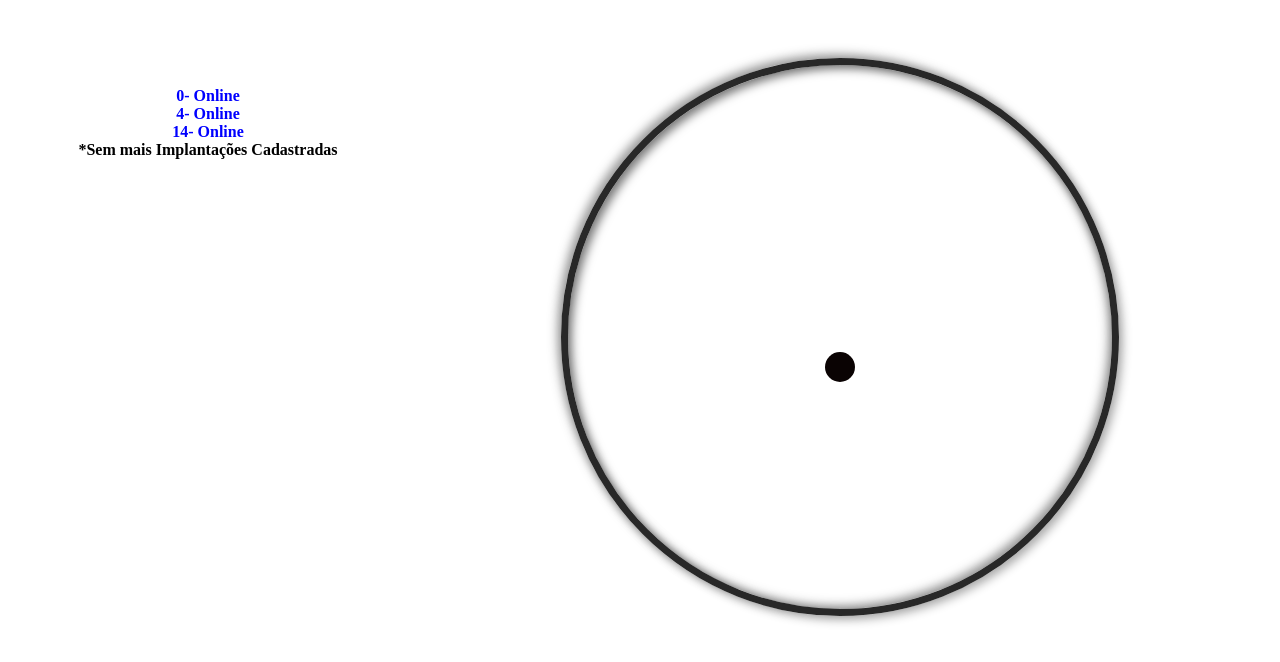
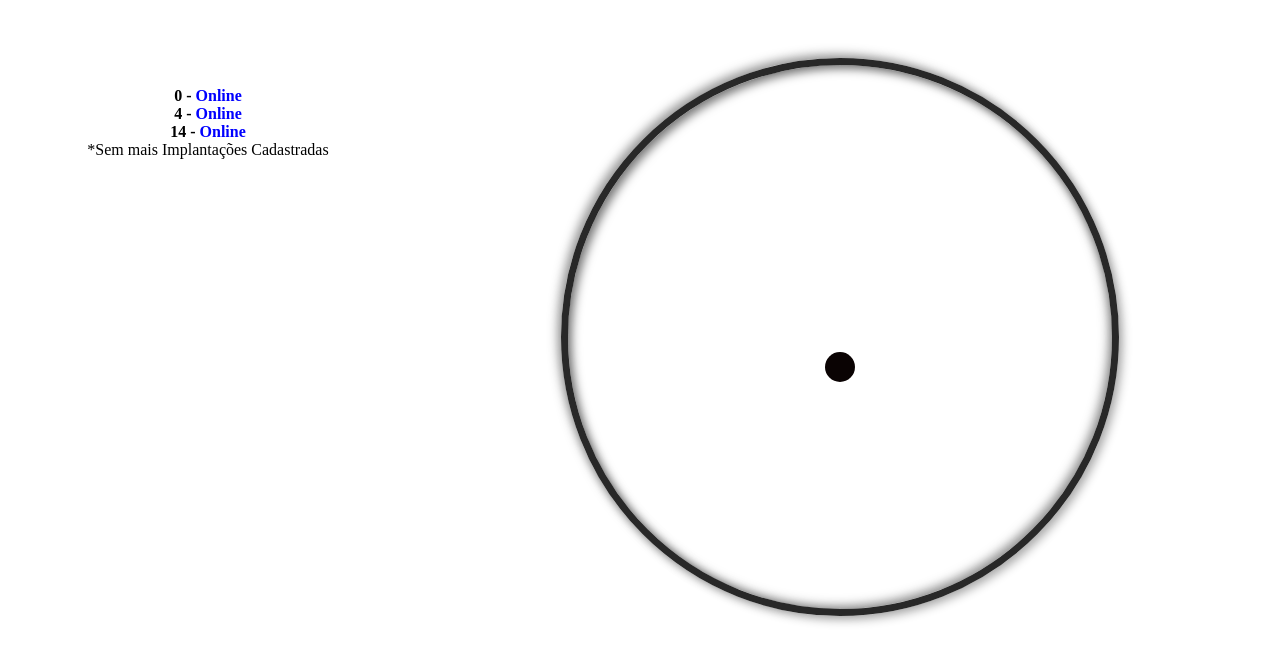
Before and after one commit to PedroAugustoCR/Angular-Relogio, an Angular app: page / in a window 1280 px wide. Shown: the top 662 px of the page. Built offline with nearby package versions, Linux system fonts and the light colour scheme.

Commit message:
Table complete

```diff
--- a/src/app/app.component.html
+++ b/src/app/app.component.html
@@ -1,7 +1,10 @@
 <div style="display: flex">
   <div class="container">
     <div *ngFor="let hrs of data; let i = index">
-      <div [ngStyle]="changeColor(hrs)">{{ hrs }}</div>
+      <span *ngIf="hrs != 'N'" [ngStyle]="changeColor(hrs)">
+        <span *ngIf="i < 24" style="color: black;">{{ i }} -</span>
+         {{ hrs }}
+      </span>
     </div>
   </div>
   <div class="clock"></div>
--- a/src/app/app.component.ts
+++ b/src/app/app.component.ts
@@ -39,7 +39,7 @@ export class AppComponent implements OnInit {
     'Online',
     'Online e Cloud',
     'Online, Cloud e Batch',
-    'Sem Horário para Implantação',
+    'Sem mais Implantações Cadastradas',
   ];
 
   public data: string[] = ['ONNNONNNNNNNNNONNNNNNNNN'];
@@ -66,21 +66,11 @@ export class AppComponent implements OnInit {
 
   public coloredMessageList() {
     let message = this.message;
-    this.data.forEach((res, i) => {
-      res == 'O'
-        ? this.data.splice(i, 1, i + '- ' + message[0])
-        : res == 'N'
-        ? this.data.splice(i, 1, i + '- ' + message[3])
-        : '';
-
-      this.data = this.data.filter((res) =>
-        res.includes(message[0] || message[1])
-      );
-
-      this.data.push('*Sem mais Implantações Cadastradas');
-    });
-
-    // this.changeColor(this.data);
+    let data = this.data;
+    for (let i = 0; i <= data.length; i++) {
+      data[i] == 'O' ? this.data.splice(i, 1, message[0]) : '';
+    }
+    this.data.push('*Sem mais Implantações Cadastradas');
   }
 
   public changeColor(data: string) {
@@ -88,9 +78,9 @@ export class AppComponent implements OnInit {
       color: data.includes(this.message[0])
         ? 'Blue'
         : data.includes(this.message[3])
-        ? 'Red'
-        : 'black',
-      'font-weight': 'bold',
+        ? 'black'
+        : 'red',
+      'font-weight': data.includes(this.message[3]) ? 'normal' : 'bold',
     };
   }
 
```
